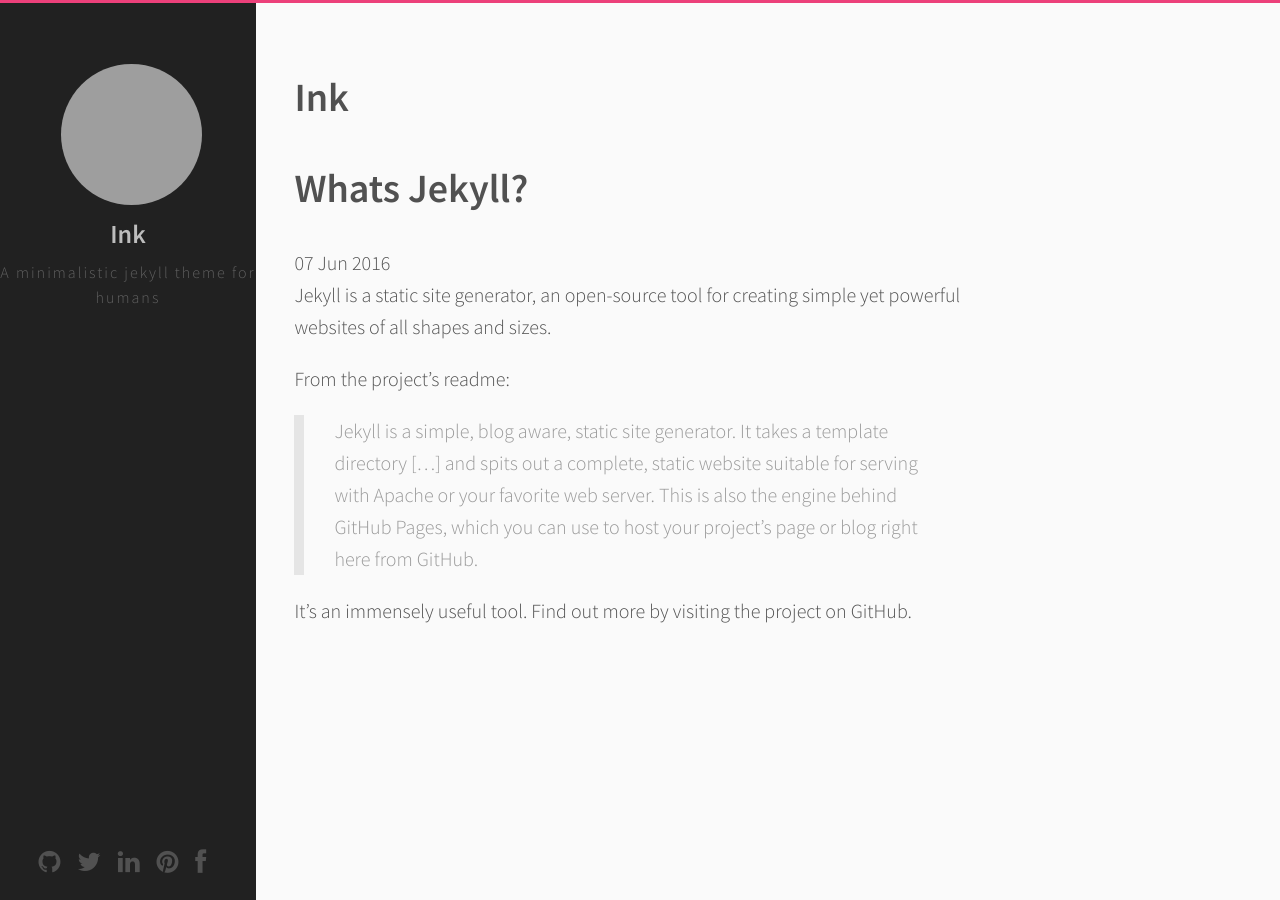
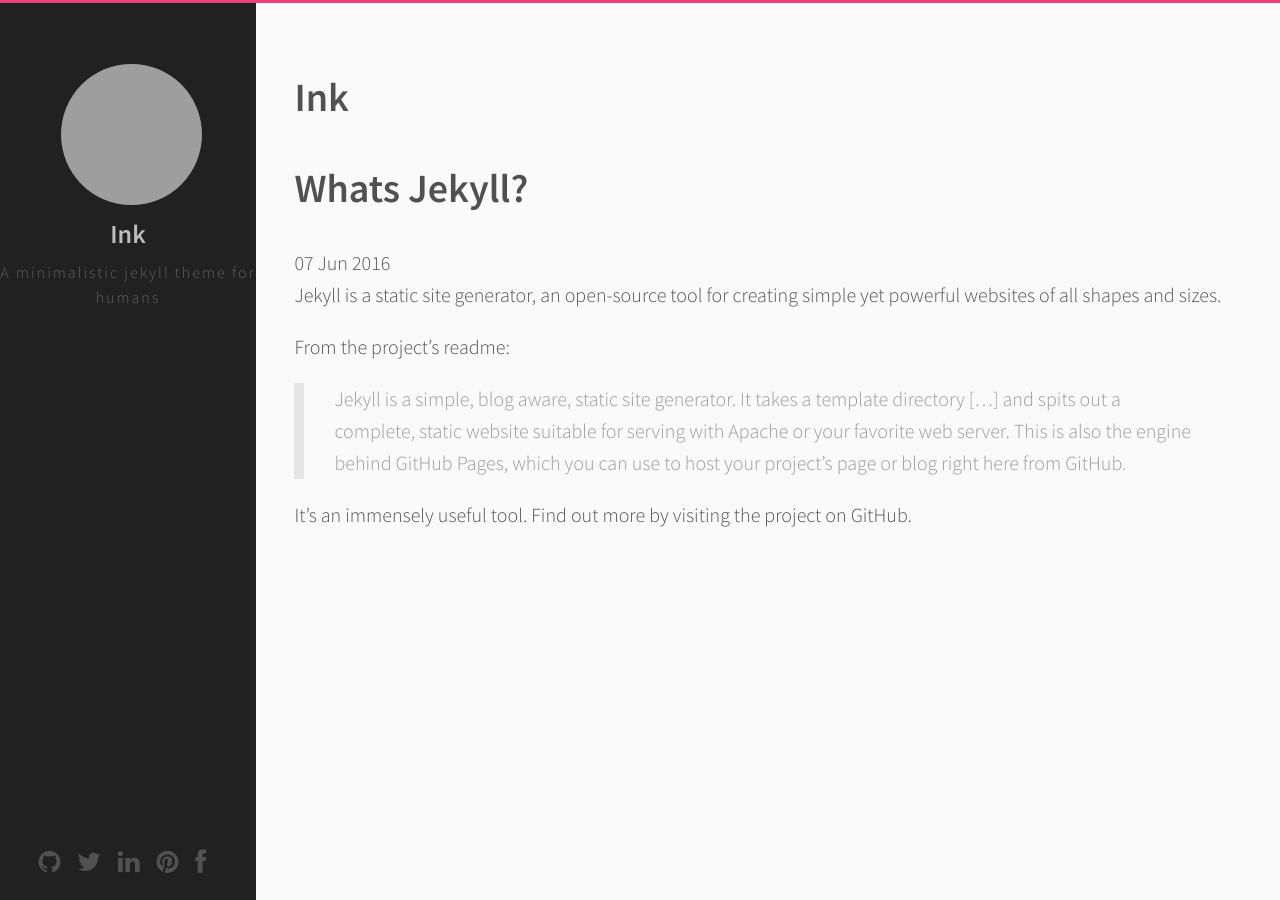
Before and after one commit to thinker3197/ink, a Jekyll site: the page built from _posts/2016-06-07-whats-jekyll.md, in a window 1280 px wide. Built offline with Jekyll 4.4.1, drawn with Linux system fonts in a browser that asks for light colours; grey boxes are pictures that could not be loaded.

Commit message:
Fix overflow issues

```diff
--- a/_layouts/default.html
+++ b/_layouts/default.html
@@ -2,7 +2,7 @@
 <html lang="en">
 {% include head.html %}
 
-<body>
+<body class="preload">
     <div class="top"></div>
     <div class="profile">
         <img src="http://www.gravatar.com/avatar/{{ site.gravatar_hash }}?s=140" class="img-circle" />
--- a/index.html
+++ b/index.html
@@ -10,7 +10,7 @@
         <a href="{{ nav.href }}">{{ nav.name }}<span> &nbsp;/&nbsp; </span></a> {% endfor %}
     </nav>
 </header>
-<div class="content list">
+<div class="content">
     {% if site.posts.size == 0 %}
     <h2>No post found</h2> {% else %} {% for post in paginator.posts %}
     <div class="post-list">
--- a/style.scss
+++ b/style.scss
@@ -10,11 +10,19 @@
     box-sizing: border-box;
 }
 
+.preload * {
+  -webkit-transition: none !important;
+  -moz-transition: none !important;
+  -ms-transition: none !important;
+  -o-transition: none !important;
+  transition: none !important;
+}
+
 html,
 body {
     margin: 0;
     padding: 0;
-    overflow-x: hidden;
+    overflow: hidden;
 }
 
 html {
@@ -358,11 +366,14 @@
     padding: 1.4rem 0.8rem;
     margin-left: auto;
     margin-right: auto;
+    overflow: auto;
     @media (min-width: 38rem) {
         margin-top: 0;
         margin-left: 20%;
-        width: 80%;
         padding: 3%;
+        min-width: 80%;
+        overflow: auto;
+        height: 800px;
     }
 }
 
```
Also changed, not shown: other parts of _layouts/default.html (+5 -1 lines), resources/normalize.css (added, +1 -0 lines).
